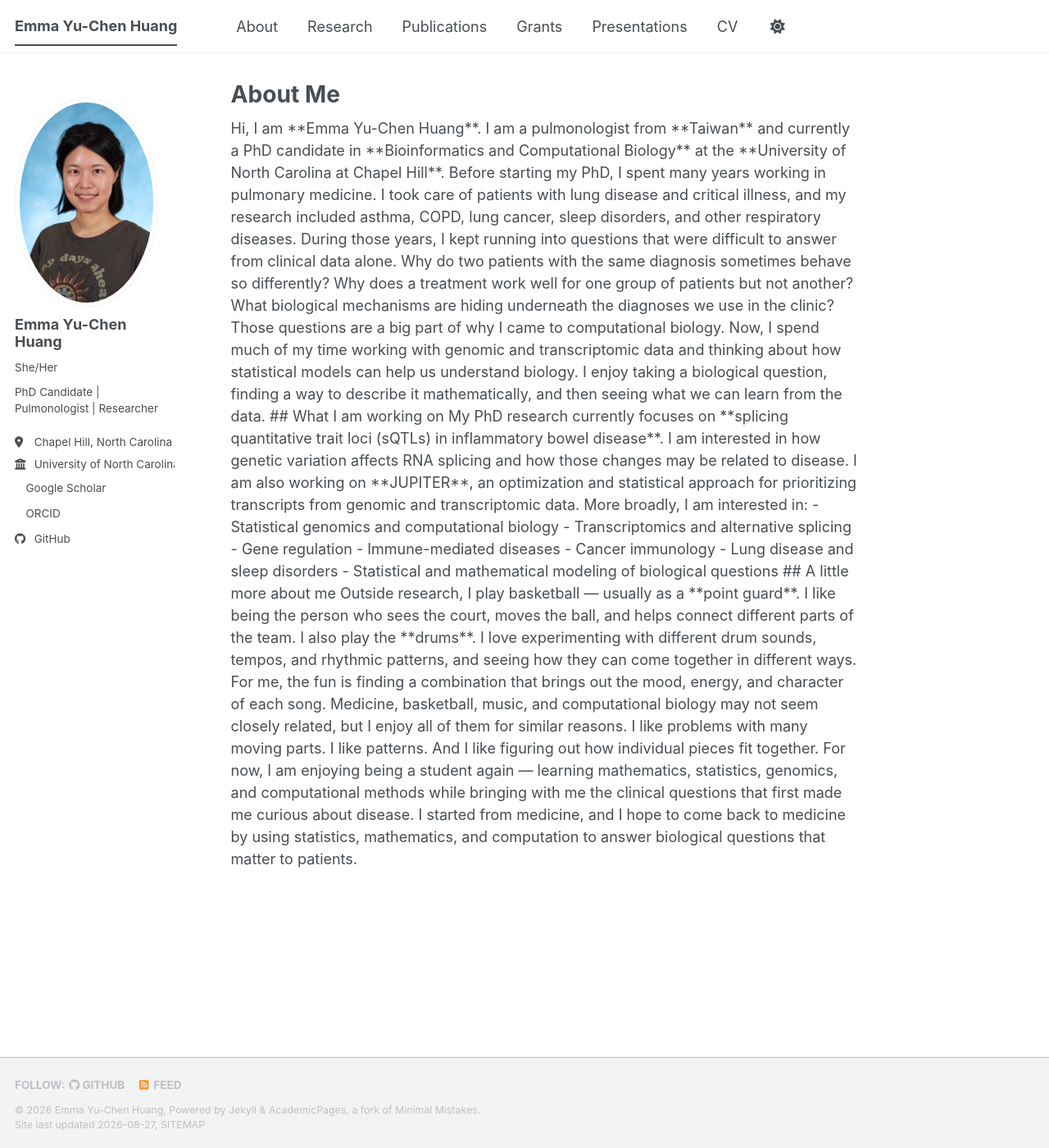
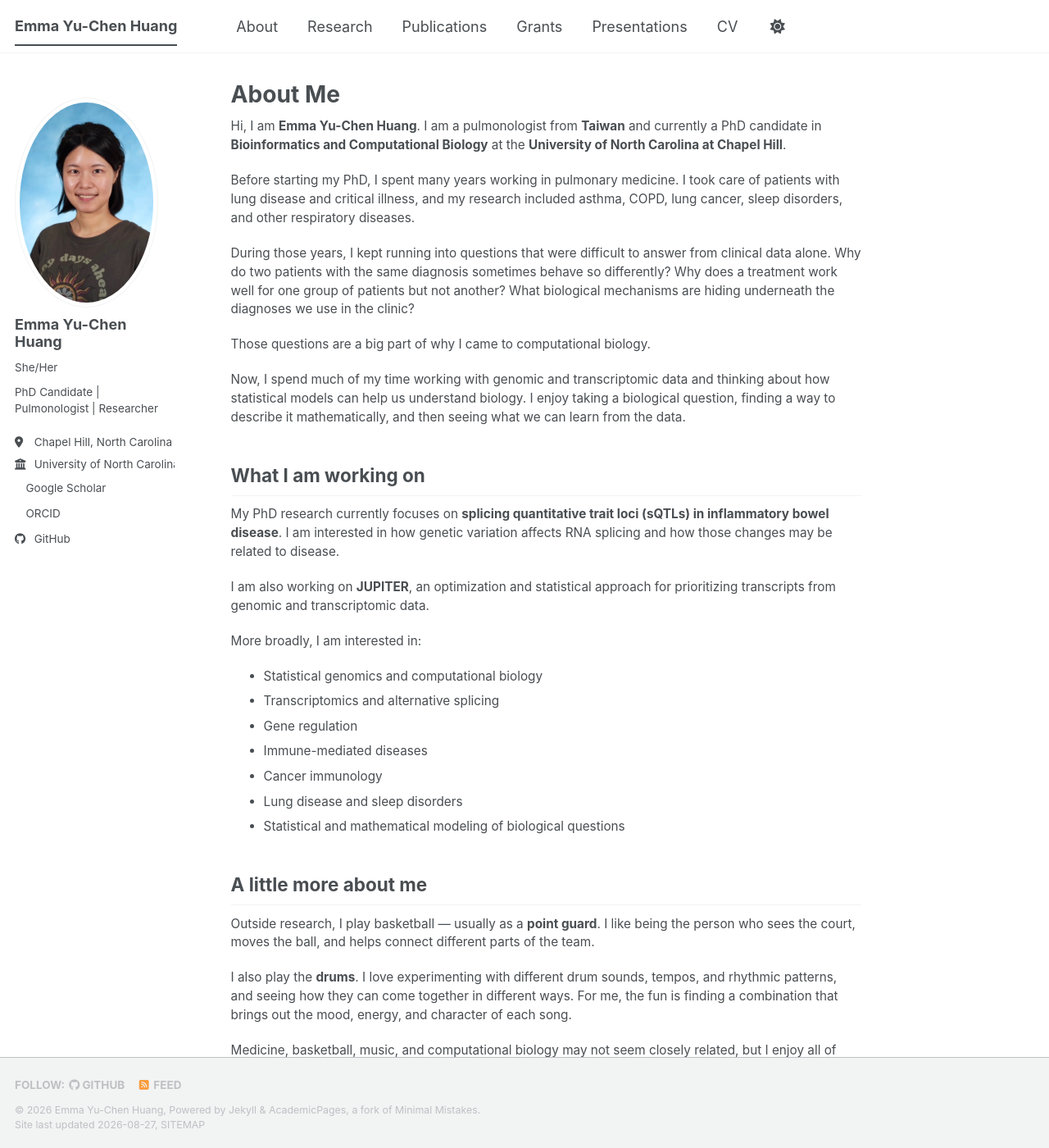
Before and after one commit to yuchen-hahaha/yuchen-hahaha.github.io, a Jekyll site: the page built from _pages/about.md, in a window 1280 px wide and 1400 px high. Shown: the whole window at 82% size. Built offline with Jekyll 4.4.1, drawn with Linux system fonts in a browser that asks for light colours; a style sheet for code colours, icons or effects is not loaded; some of the changed text lies outside the part shown.

Commit message:
Update about.md

```diff
--- a/_pages/about.md
+++ b/_pages/about.md
@@ -6,7 +6,8 @@ redirect_from:
   - /about/
   - /about.html
 ---
-<div class="about-text">
+<div class="about-text" markdown="1">
+
 
 Hi, I am **Emma Yu-Chen Huang**. I am a pulmonologist from **Taiwan** and currently a PhD candidate in **Bioinformatics and Computational Biology** at the **University of North Carolina at Chapel Hill**.
 
```
